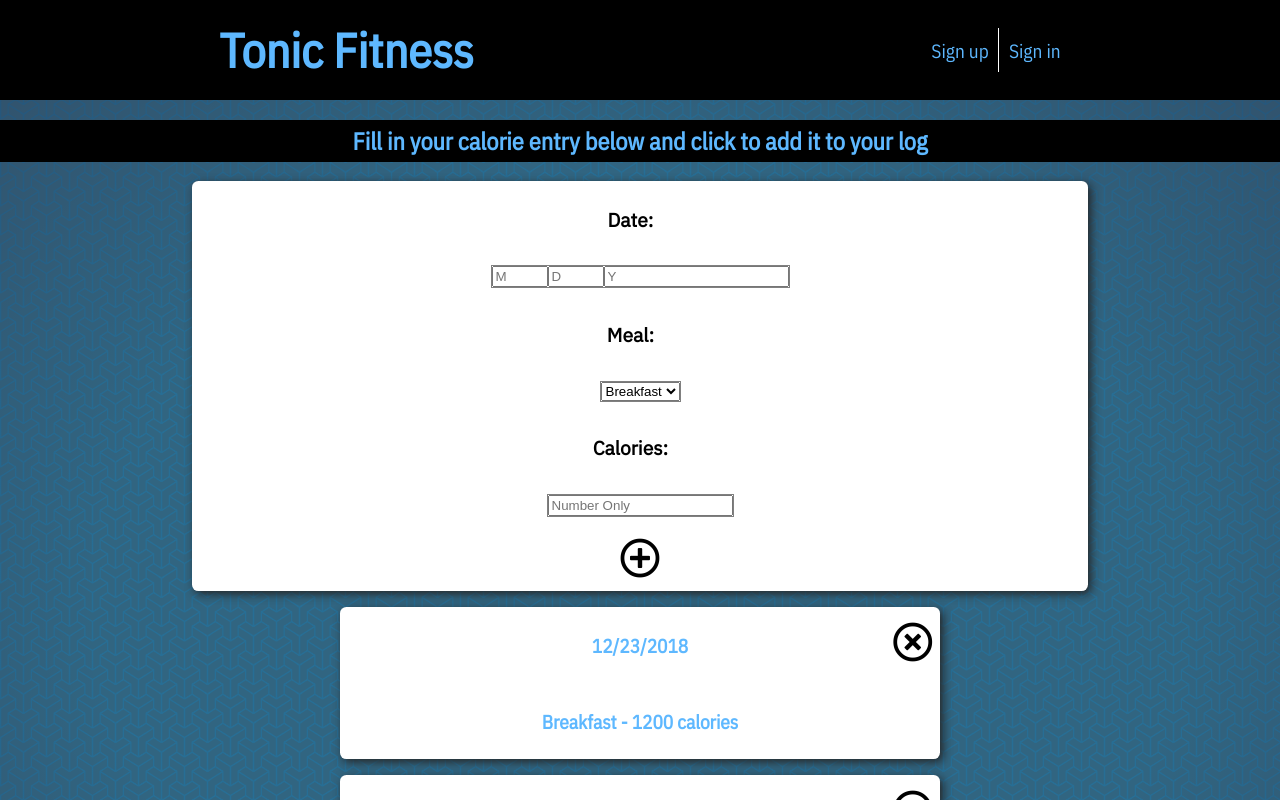
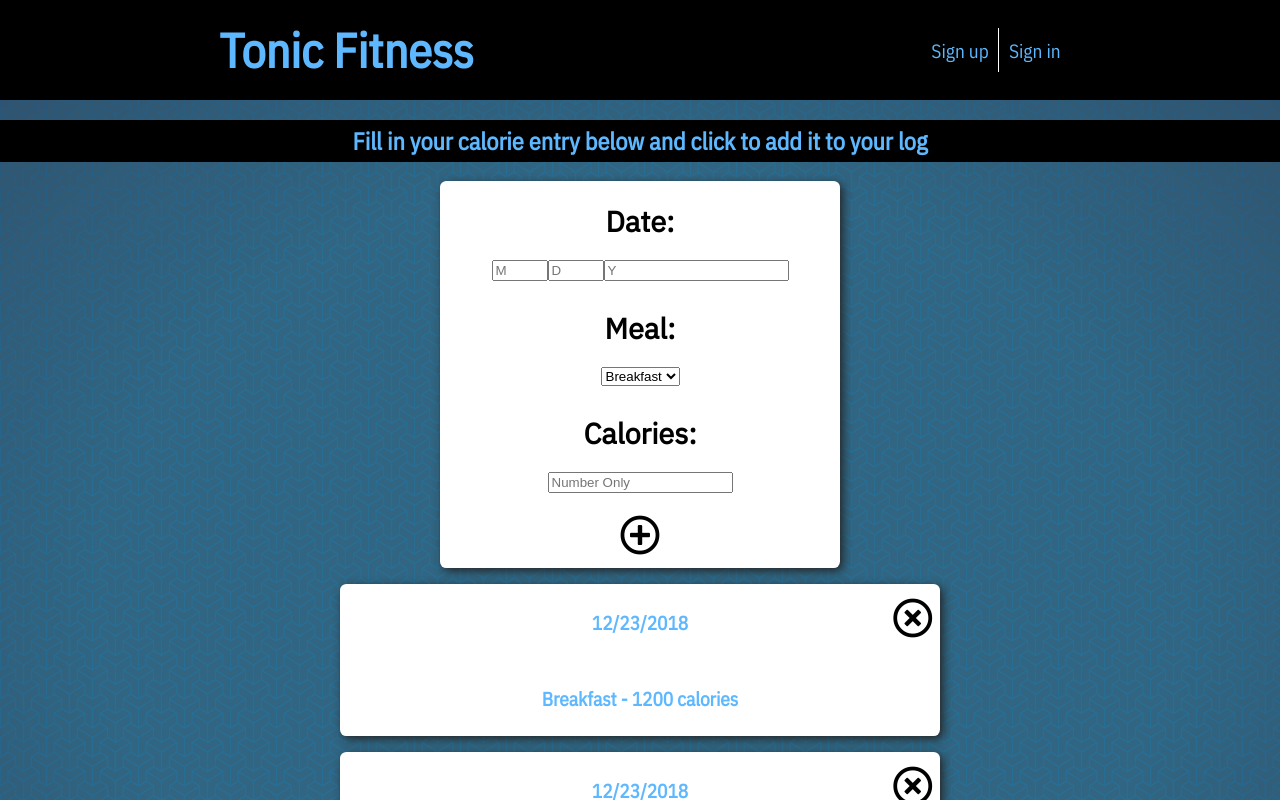
Before and after one commit to chingu-voyages/geckos-project-11, a React (Create React App) app in the folder tonic-fitness/: page /log in a window 1280 px wide. Shown: the top 800 px of the page. Built offline with nearby package versions, Linux system fonts and the light colour scheme.

Commit message:
Layout and style Log entry for larger screens

```diff
--- a/tonic-fitness/src/stylesheets/Log.scss
+++ b/tonic-fitness/src/stylesheets/Log.scss
@@ -28,6 +28,7 @@
 
   .cal-entry {
     width: 70%;
+    max-width: 400px;
     margin: 1em auto;
     background-color: #fff;
     border-radius: 0.4em;
@@ -35,12 +36,13 @@
   }
 
   .cal-entry-item {
-    margin: 0.5em;
+    margin-bottom: 0.5em;
     border: 1px solid gray;
   }
 
   .cal-entry-item-title {
-    margin-right: 1em;
+    padding: 0;
+    margin: 0.7em 0;
     font-size: 1.2em;
   }
 
@@ -86,3 +88,21 @@
   }
 
 }
+
+/* Media Queries */
+
+@media only screen and (min-width:600px) {
+
+#log {
+
+  .cal-entry-item {
+    border: none;
+  }
+
+  .cal-entry-item-title {
+    font-size: 1.8em;
+  }
+
+}
+
+}
```
